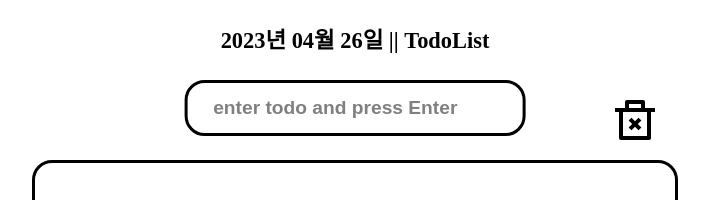
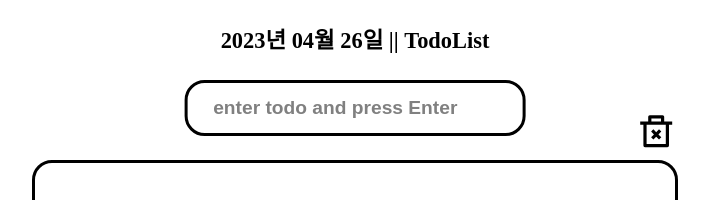
Before and after one commit to apnalkkamkkamhanjoon/2317-HanJoon-todoList, a React (Create React App) app: page / in a window 1280 px wide. Shown: the top 200 px of the page, without its empty margins (285-994 px from the left). Built offline with nearby package versions, Linux system fonts and the light colour scheme.

Commit message:
👀:: deleteAllBtn 크기 및 위치 조정

```diff
--- a/src/styles/Main.css
+++ b/src/styles/Main.css
@@ -85,10 +85,10 @@
 
 .deleteAllBtn {
   position: fixed;
-  left: 70%;
-  top: 12%;
+  left: 72%;
+  top: 14%;
   cursor: pointer;
-  font-size: 3rem;
+  font-size: 2.4rem;
   transition: all 0.1s ease-out;
 }
 
```
